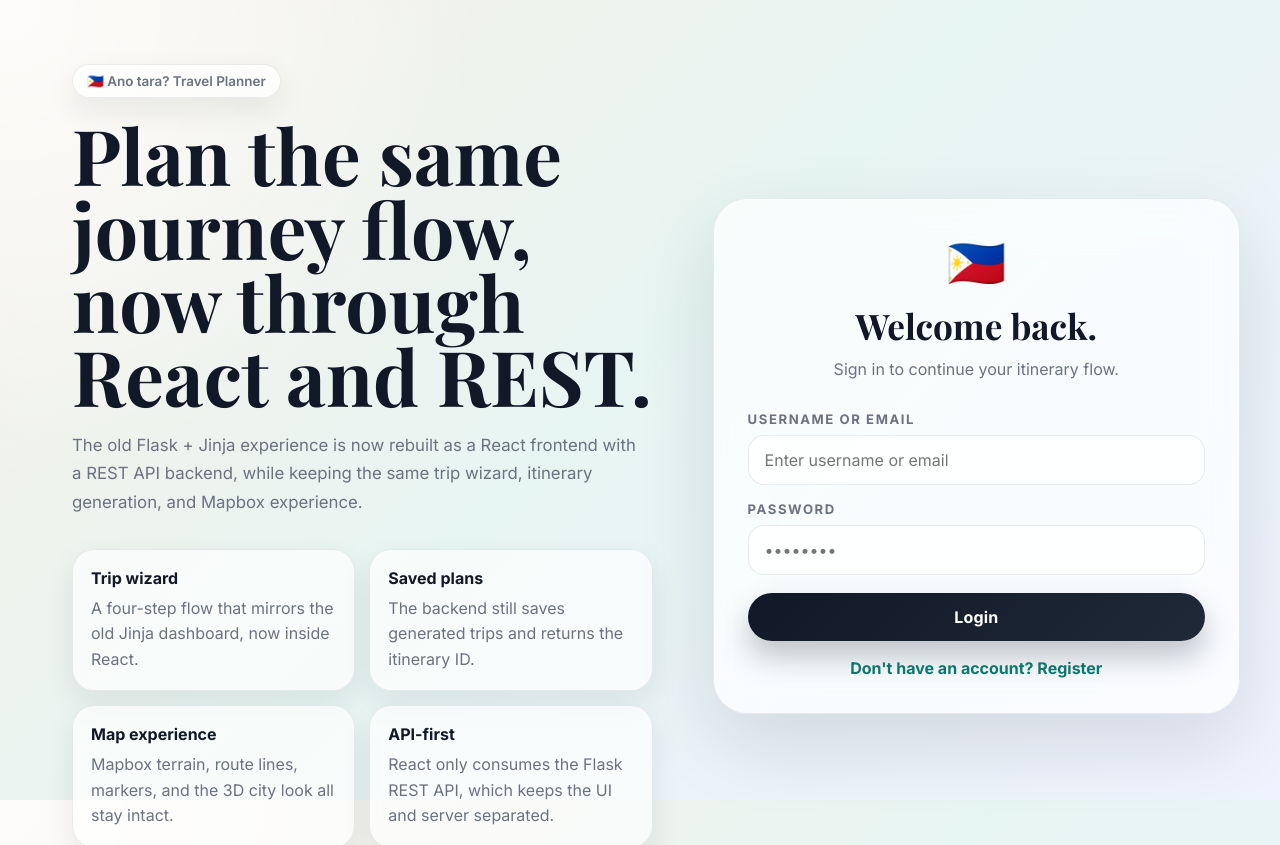
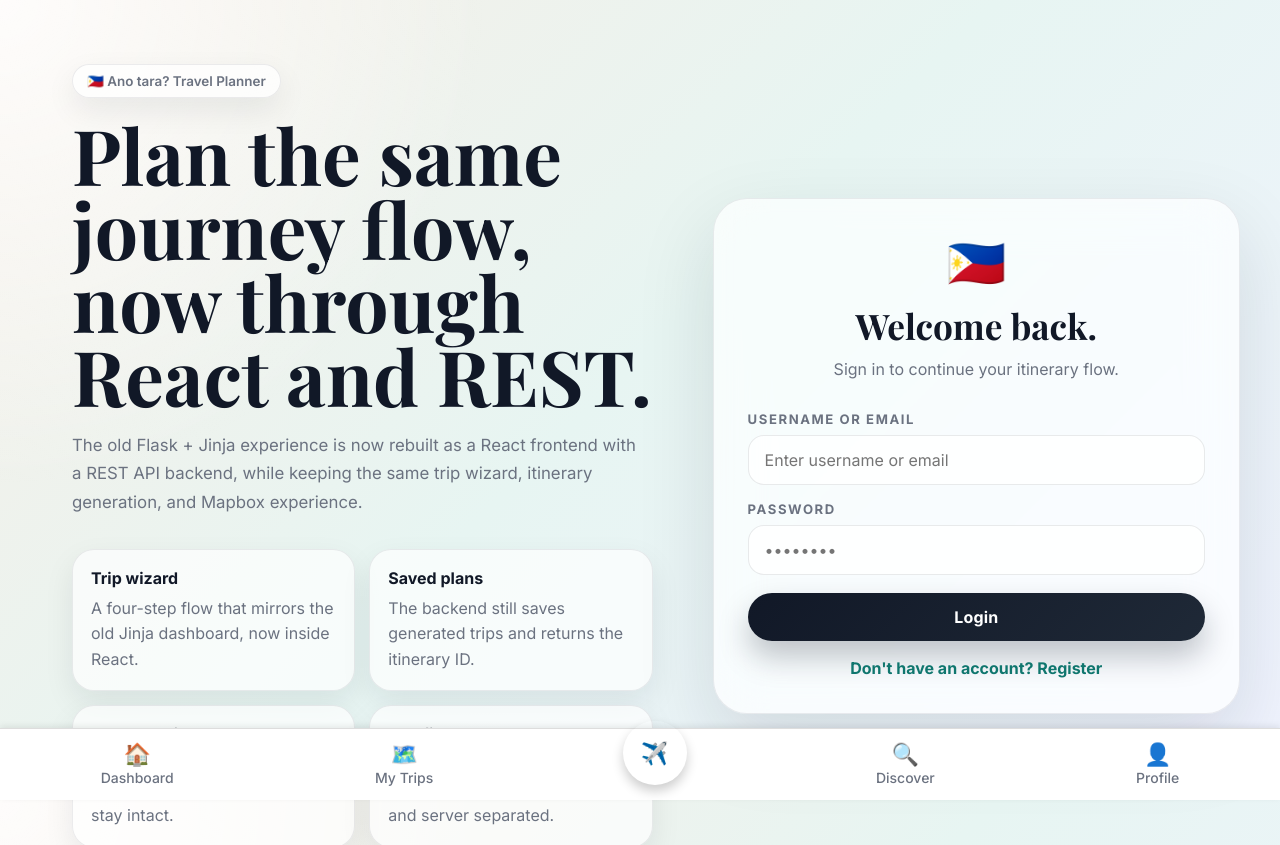
Before and after one commit to Tenshii09/Anotara-app, a React (Vite) app in the folder frontend/: page / in a window 1280 px wide. Shown: the top 845 px of the page. Built offline with nearby package versions, Linux system fonts and the light colour scheme; no server answers; a web font is replaced by a local one.

Commit message:
updated navigation

```diff
--- a/frontend/src/App.css
+++ b/frontend/src/App.css
@@ -4,6 +4,34 @@
   and itinerary page each have a clear visual section.
 */
 @import url("https://fonts.googleapis.com/css2?family=Inter:wght@300;400;500;600;700;800&family=Playfair+Display:ital,wght@0,600;0,700;1,600&display=swap");
+
+/* bottom design */
+.bottom-nav {
+  position: fixed;
+  bottom: 0;
+  width: 100%;
+  background: white;
+  display: flex;
+  justify-content: space-around;
+  border-top: 1px solid #ddd;
+  padding: 8px 0;
+  z-index: 50;
+}
+
+.bottom-nav-btn {
+  background: none;
+  border: none;
+  font-weight: 500;
+  padding: 6px 12px;
+  cursor: pointer;
+}
+
+.bottom-nav-btn.active {
+  color: #3b82f6; /* Active tab highlight */
+  font-weight: 700;
+}
+
+/* ================================================================ */
 
 :root {
   --bg-a: #f7efe7;
--- a/frontend/src/App.jsx
+++ b/frontend/src/App.jsx
@@ -4,34 +4,30 @@ import AuthPage from "./components/AuthPage";
 import ItineraryPage from "./components/ItineraryPage";
 import TravelWizard from "./components/TravelWizard";
 import MyTripsPage from "./components/MyTripsPage";
+import BottomNav from "./components/common/BottomNav";
 import "./App.css";
 
-// App is the frontend router only.
-// The React pages communicate with the Flask REST API instead of using Flask templates.
 export default function App() {
   return (
     <BrowserRouter>
+      <div style={{ paddingBottom: "80px" }}>
         <Routes>
-        {/* Authentication pages */}
           <Route path="/" element={<AuthPage initialMode="login" />} />
           <Route path="/login" element={<AuthPage initialMode="login" />} />
           <Route path="/register" element={<AuthPage initialMode="register" />} />
 
-        {/* Main trip creation page */}
           <Route path="/dashboard" element={<TravelWizard />} />
-
-        {/* Saved trips list */}
           <Route path="/my-trips" element={<MyTripsPage />} />
-
-        {/* Newly generated itinerary */}
           <Route path="/itinerary" element={<ItineraryPage />} />
-
-        {/* Saved itinerary opened from My Trips */}
           <Route path="/itinerary/:itineraryId" element={<ItineraryPage />} />
 
-        {/* Fallback route must stay last */}
+          <Route path="/discover" element={<div>Discover Page</div>} />
+          <Route path="/profile" element={<div>Profile Page</div>} />
+
           <Route path="*" element={<Navigate to="/" replace />} />
         </Routes>
+      </div>
+      <BottomNav />
     </BrowserRouter>
   );
 }
--- /dev/null
+++ b/frontend/src/components/common/BottomNav.css
@@ -0,0 +1,88 @@
+/* Path: frontend/src/components/common/BottomNav.css */
+
+.bottom-nav {
+  position: fixed;
+  bottom: 0;
+  left: 0;
+  width: 100%;
+  display: flex;
+  justify-content: space-around;
+  align-items: center;
+  background: #ffffff;
+  border-top: 1px solid #e5e7eb;
+  padding: 8px 0;
+  z-index: 50;
+  box-shadow: 0 -2px 6px rgba(0, 0, 0, 0.08);
+}
+
+.bottom-nav-btn {
+  display: flex;
+  flex-direction: column;
+  align-items: center;
+  background: none;
+  border: none;
+  font-size: 14px;
+  cursor: pointer;
+  color: #6b7280;
+  transition: all 0.2s ease;
+  position: relative;
+}
+
+.bottom-nav-btn .icon {
+  font-size: 22px;
+  line-height: 1;
+  transition: transform 0.2s ease;
+}
+
+.bottom-nav-btn.active {
+  color: #3b82f6;
+}
+
+.bottom-nav-btn.active::after {
+  content: "";
+  position: absolute;
+  bottom: 0;
+  height: 3px;
+  width: 40%;
+  background-color: #3b82f6;
+  border-radius: 2px;
+  left: 30%;
+  transition: left 0.3s ease;
+}
+
+.bottom-nav-btn:hover .icon {
+  transform: scale(1.2);
+}
+
+.center-btn {
+  background: #3b82f6;
+  color: white;
+  width: 64px;
+  height: 64px;
+  border-radius: 50%;
+  margin-top: -24px; /* floating */
+  display: flex;
+  justify-content: center;
+  align-items: center;
+  font-size: 26px;
+  box-shadow: 0 6px 12px rgba(0, 0, 0, 0.2);
+  transition: transform 0.2s ease, box-shadow 0.2s ease;
+  position: relative;
+}
+
+.center-btn:active {
+  transform: scale(0.95);
+  box-shadow: 0 4px 8px rgba(0, 0, 0, 0.25);
+}
+
+.label {
+  margin-top: 4px;
+  font-weight: 500;
+}
+
+/* Mobile-first: hide label on small screens except center */
+@media (max-width: 480px) {
+  .label {
+    display: none;
+  }
+}
--- /dev/null
+++ b/frontend/src/components/common/BottomNav.jsx
@@ -0,0 +1,37 @@
+import { useNavigate, useLocation } from "react-router-dom";
+import React from "react";
+import "./BottomNav.css";
+
+export default function BottomNav() {
+  const navigate = useNavigate();
+  const location = useLocation();
+
+  const tabs = [
+    { label: "Dashboard", path: "/dashboard", icon: "🏠" },
+    { label: "My Trips", path: "/my-trips", icon: "🗺️" },
+    { label: "Trip Generator", path: "/dashboard", icon: "✈️", isCenter: true },
+    { label: "Discover", path: "/discover", icon: "🔍" },
+    { label: "Profile", path: "/profile", icon: "👤" },
+  ];
+
+  return (
+    <nav className="bottom-nav">
+      {tabs.map((tab) => {
+        const isActive = location.pathname.startsWith(tab.path);
+
+        return (
+          <button
+            key={tab.path}
+            className={`bottom-nav-btn ${tab.isCenter ? "center-btn" : ""} ${
+              isActive ? "active" : ""
+            }`}
+            onClick={() => navigate(tab.path)}
+          >
+            <span className="icon">{tab.icon}</span>
+            {!tab.isCenter && <span className="label">{tab.label}</span>}
+          </button>
+        );
+      })}
+    </nav>
+  );
+}
```
Lines whose indentation alone changed are shown as unchanged.
